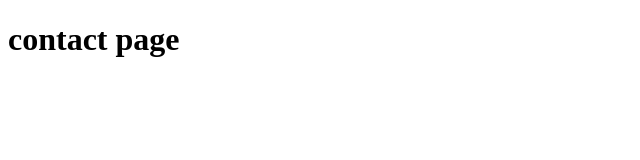
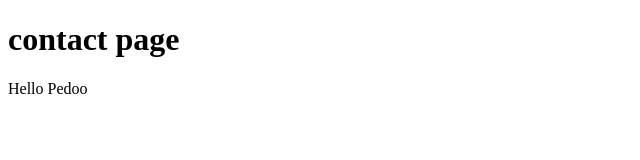
Before and after one commit to pierreemad93/kimit-G207, a plain HTML site: page contact.html in a window 1280 px wide. Shown: the whole page, without its empty margins (0-640 px from the left). Drawn offline with Linux system fonts and the light colour scheme.

Commit message:
add to contact page

```diff
--- a/contact.html
+++ b/contact.html
@@ -7,5 +7,6 @@
 </head>
 <body>
     <h1>contact page</h1>
+    <p>Hello Pedoo</p>
 </body>
 </html>
```
